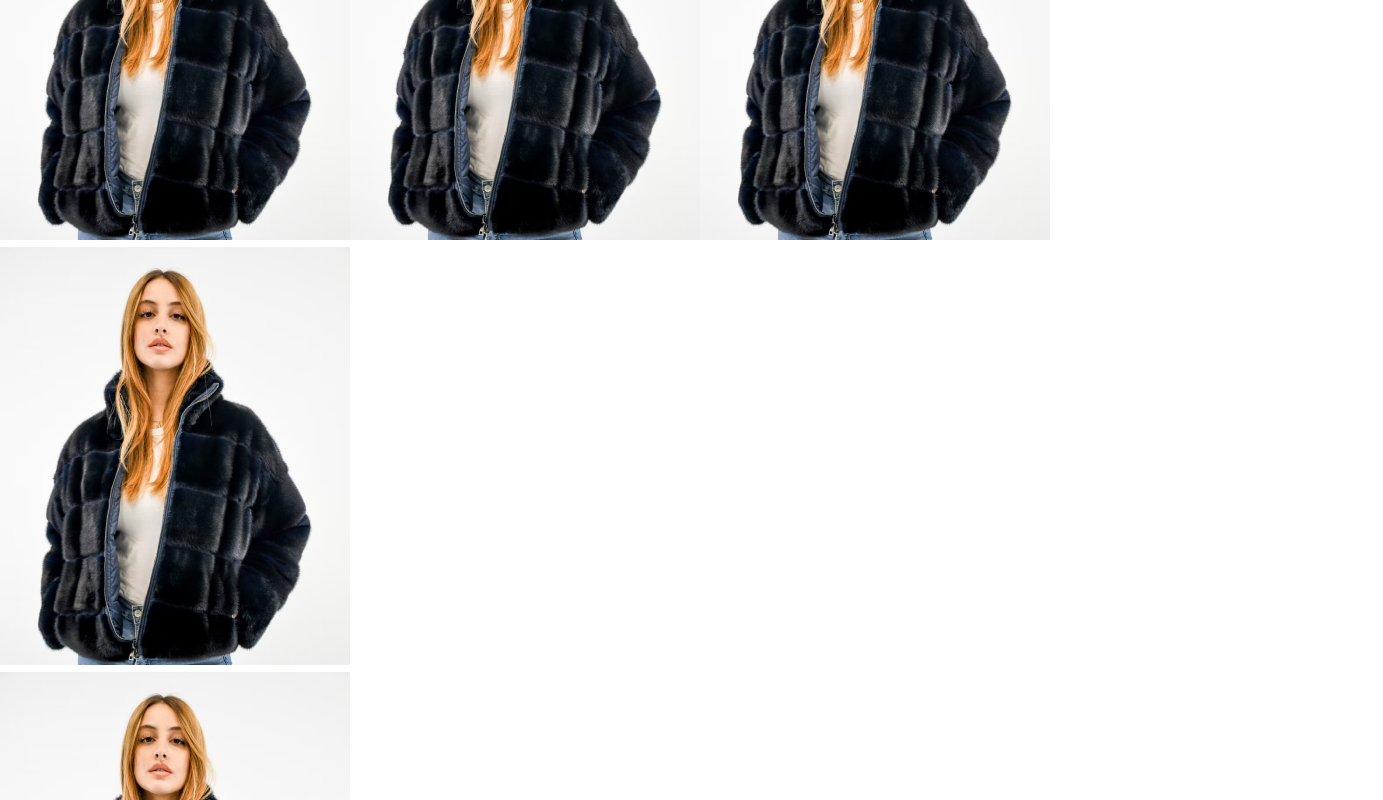
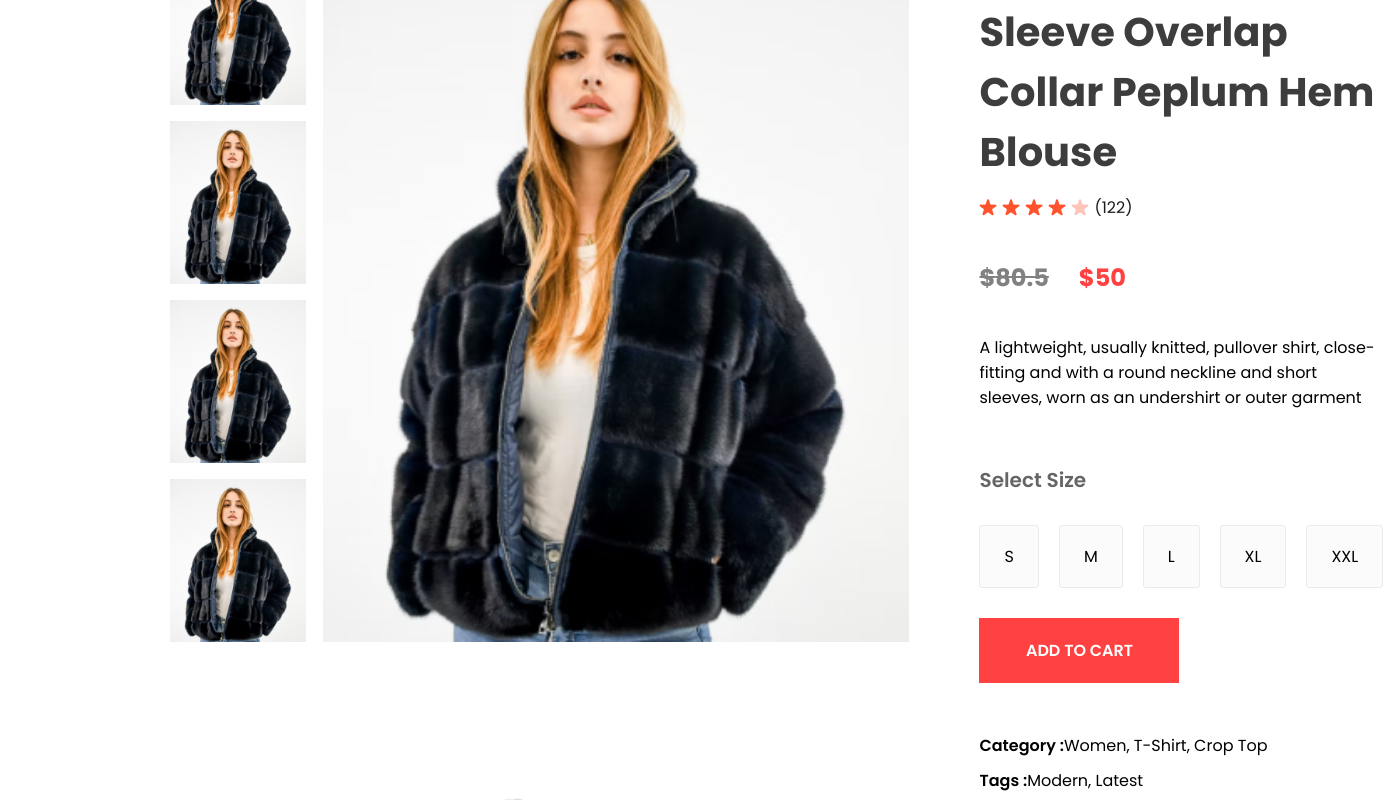
Before and after one commit to kazibilasi/e-commerce-frontend, a React (Vite) app: page /product/1 in a window 1280 px wide. Shown: the part 300-1100 px from the top of the page, 1383 px wide, since content can reach past the window. Built offline with nearby package versions, Linux system fonts and the light colour scheme.

Commit message:
product display has done

```diff
--- a/src/Components/Breadcrums/Breadcrums.css
+++ b/src/Components/Breadcrums/Breadcrums.css
@@ -0,0 +1,10 @@
+.breadcrum{
+    display: flex;
+    align-items: center;
+    gap: 8px;
+    color: #5e5e5e;
+    font-size: 16px;
+    font-weight: 600;
+    margin: 60px 170px;
+    text-decoration: capitalize;
+}
--- a/src/Components/ProductDisplay/ProductDisplay.css
+++ b/src/Components/ProductDisplay/ProductDisplay.css
@@ -0,0 +1,92 @@
+.productDisplay{
+    display: flex;
+    margin: 0px 170px;
+}
+.productDisplay-left{
+    display: flex;
+    gap: 17px;
+}
+.productDisplay-img-list{
+    display: flex;
+    flex-direction: column;
+    gap: 16px;
+}
+.productDisplay-img-list img{
+    height: 163px;
+}
+.productDisplay-main-img{
+    width: 586px;
+    height: 700px;
+}
+.productDisplay-right{
+    margin: 0px 70px;
+    display: flex;
+    flex-direction: column;
+}
+.productDisplay-right h1{
+    color: #3d3d3d;
+    font-size: 40px;
+    font-weight: 700;
+
+}
+.productDisplay-right-star{
+    display: flex;
+    align-items: center;
+    margin-top: 13px;
+    gap: 5px;
+    color: #1c1c1c;
+    font-size: 16px;
+}
+.productDisplay-right-prices{
+    display: flex;
+    margin: 40px 0px;
+    gap: 30px;
+    font-size: 24px;
+    font-weight: 700;
+}
+.productDisplay-right-price-old{
+    color: #818181;
+    text-decoration: line-through;
+}
+.productDisplay-right-price-new{
+    color: #ff4141;
+
+}
+.productDisplay-right-size h1{
+    margin-top: 55px;
+    color: #656565;
+    font-size: 20px;
+    font-weight: 600;
+
+}
+.productDisplay-right-sizes{
+    display: flex;
+    margin: 30px 0px;
+    gap: 20px;
+}
+.productDisplay-right-sizes div{
+    padding: 18px 24px;
+    background: #fbfbfb;
+    border: 1px solid #ebebeb;
+    border-radius: 3px;
+    cursor: pointer;
+}
+.productDisplay-right button{
+    padding: 20px 40px;
+    width: 200px;
+    font-size: 16px;
+    font-weight: 600;
+    color: white;
+    background: #ff4141;
+    margin-bottom: 40px;
+    border: none;
+    outline: none;
+    cursor: pointer;
+}
+
+.productDisplay-right-category{
+    margin-top: 10px;
+}
+.productDisplay-right-category span{
+    font-weight: 600;
+}
--- a/src/Components/ProductDisplay/ProductDisplay.jsx
+++ b/src/Components/ProductDisplay/ProductDisplay.jsx
@@ -34,10 +34,10 @@
                     <div className='productDisplay-right-price-old'>${product.old_price}</div>
                     <div className='productDisplay-right-price-new'>${product.new_price}</div>
             </div>
-            <div className='productDisplay-right-description'></div>
+            <div className='productDisplay-right-description'>A lightweight, usually knitted, pullover shirt, close-fitting and with a round neckline and short sleeves, worn as an undershirt or outer garment</div>
             <div className='productDisplay-right-size'>
                 <h1>Select Size</h1>
-                <div className='productDisplay-right-size'>
+                <div className='productDisplay-right-sizes'>
                     <div>S</div>
                     <div>M</div>
                     <div>L</div>
```
